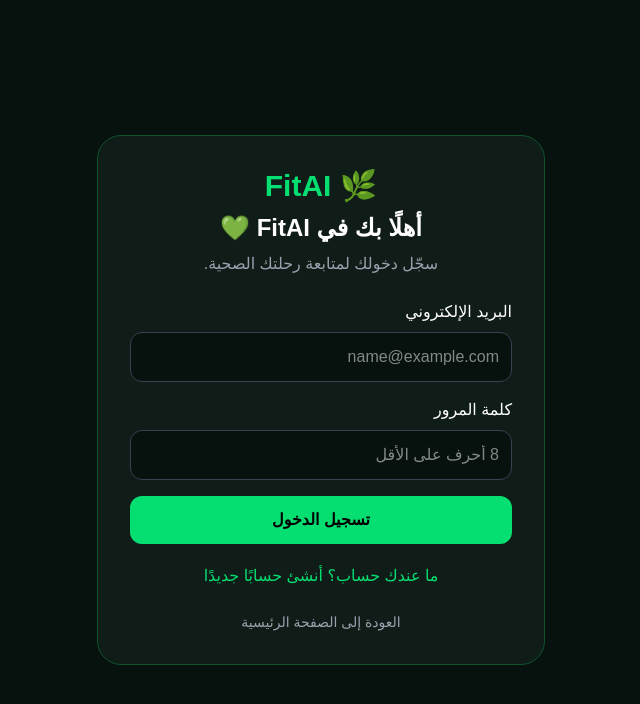
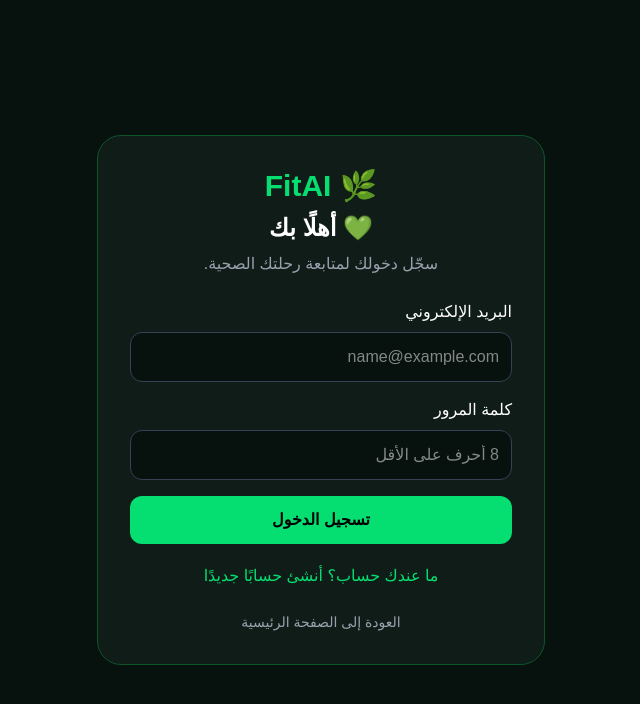
Before and after one commit to fivms/fitai, a Next.js app: page /login in a window 1280 px wide. Shown: the top 704 px of the page, without its empty margins (319-959 px from the left). Built offline with nearby package versions, Linux system fonts and the light colour scheme; no server answers.

Commit message:
Improve login welcome heading

```diff
--- a/app/login/page.tsx
+++ b/app/login/page.tsx
@@ -61,7 +61,7 @@ export default function LoginPage() {
         </h1>
 
         <h2 className="mb-2 text-center text-2xl font-bold">
-  {isSignup ? "أهلًا بك في FitAI 💚" : "أهلًا بك في FitAI 💚"}
+  {isSignup ? "إنشاء حساب جديد" : "💚 أهلًا بك"}
 </h2>
 
         <p className="mb-6 text-center text-gray-400">
```
